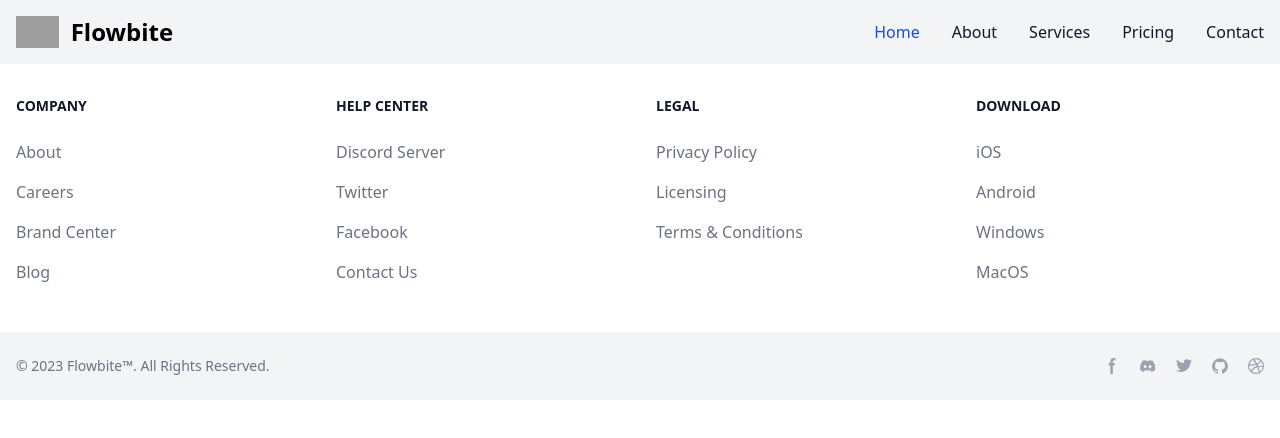
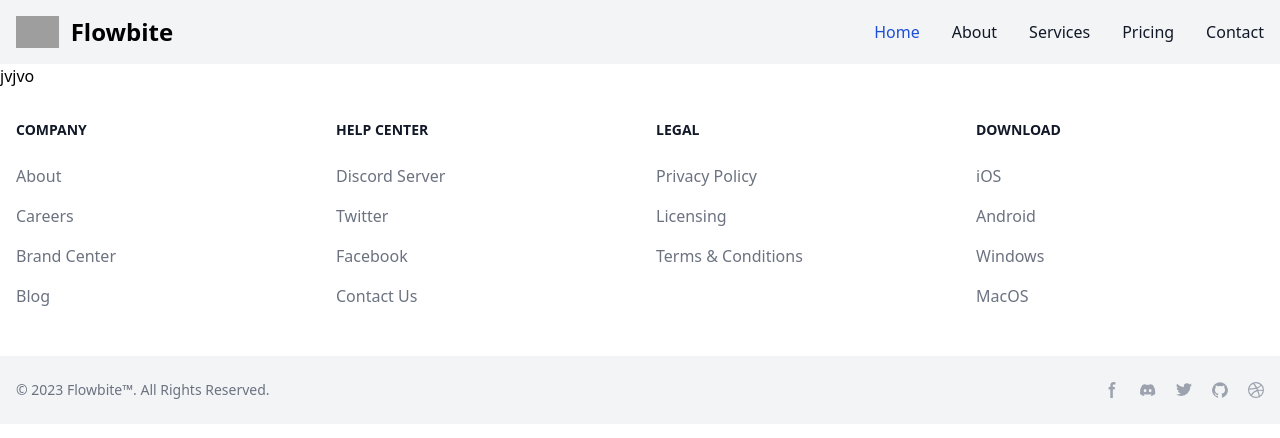
Before and after one commit to juwelrana090/TailWindCss_All_ST, a plain HTML site: page index.html in a window 1280 px wide. Drawn offline with nearby package versions, Linux system fonts and the light colour scheme; no server answers; grey boxes are pictures that could not be loaded.

Commit message:
checking another one

```diff
--- a/index.html
+++ b/index.html
@@ -68,7 +68,7 @@
                 </div>
             </div>
             <!-- Images End-->
-
+            <h1>jvjvo</h1>
             <!-- defaultModal -->
             <div id="defaultModal" tabindex="-1" aria-hidden="true"
                 class="fixed top-0 left-0 right-0 z-50 hidden w-full p-4 overflow-x-hidden overflow-y-auto md:inset-0 h-[calc(100%-1rem)] max-h-full">
```
